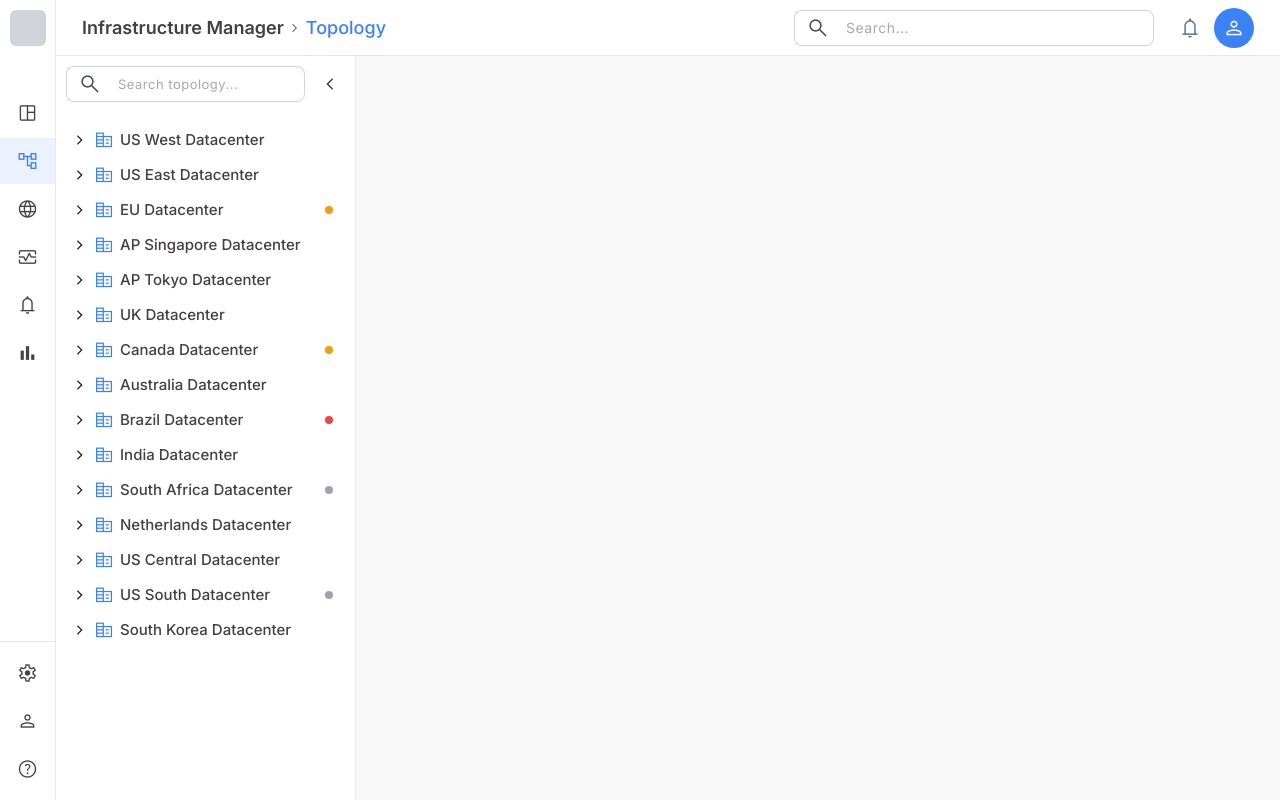
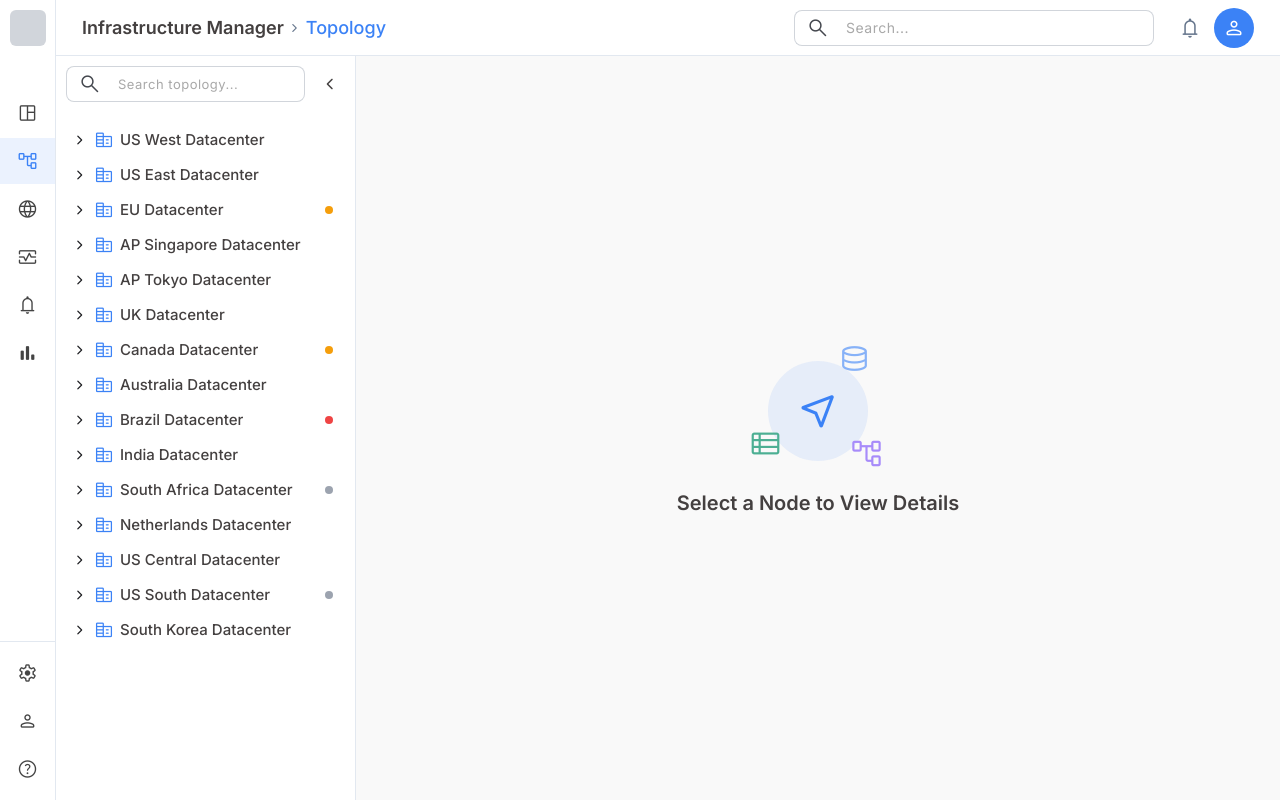
Before and after one commit to B1597/infra-watch, an Angular app: page /topology in a window 1280 px wide. Built offline with nearby package versions, Linux system fonts and the light colour scheme.

Commit message:
add routed node-detail tabs, empty state, css fixes

```diff
--- a/src/app/app.config.ts
+++ b/src/app/app.config.ts
@@ -2,6 +2,7 @@ import { ApplicationConfig, provideBrowserGlobalErrorListeners } from '@angular/
 import { provideRouter, withComponentInputBinding } from '@angular/router';
 import { provideAnimationsAsync } from '@angular/platform-browser/animations/async';
 import { provideHttpClient } from '@angular/common/http';
+import { MAT_ICON_DEFAULT_OPTIONS } from '@angular/material/icon';
 
 import { routes } from './app.routes';
 
@@ -11,5 +12,6 @@ export const appConfig: ApplicationConfig = {
     provideRouter(routes, withComponentInputBinding()),
     provideAnimationsAsync(),
     provideHttpClient(),
+    { provide: MAT_ICON_DEFAULT_OPTIONS, useValue: { fontSet: 'material-symbols-rounded' } },
   ],
 };
--- a/src/app/features/dashboard/components/dashboard-stat-cards/dashboard-stat-cards.component.scss
+++ b/src/app/features/dashboard/components/dashboard-stat-cards/dashboard-stat-cards.component.scss
@@ -70,9 +70,9 @@
     flex-shrink: 0;
 
     mat-icon {
-      font-size: 22px;
-      width: 22px;
-      height: 22px;
+      font-size: 26px;
+      width: 26px;
+      height: 26px;
     }
 
     &--blue   { background: rgba(59, 130, 246, 0.12); mat-icon { color: var(--color-primary); } }
--- a/src/app/features/dashboard/components/infrastructure-overview-card/infrastructure-overview-card.component.html
+++ b/src/app/features/dashboard/components/infrastructure-overview-card/infrastructure-overview-card.component.html
@@ -11,28 +11,28 @@
   <div class="overview-grid">
     <div class="overview-item">
       <div class="overview-item__icon-wrap overview-item__icon-wrap--blue">
-        <mat-icon>language</mat-icon>
+        <mat-icon>database</mat-icon>
       </div>
       <p class="overview-item__value">{{ stats()?.datacenters ?? 0 }}</p>
       <p class="overview-item__label">Datacenters</p>
     </div>
     <div class="overview-item">
       <div class="overview-item__icon-wrap overview-item__icon-wrap--green">
-        <mat-icon>view_agenda</mat-icon>
+        <mat-icon>layers</mat-icon>
       </div>
       <p class="overview-item__value">{{ stats()?.racks ?? 0 }}</p>
       <p class="overview-item__label">Racks</p>
     </div>
     <div class="overview-item">
       <div class="overview-item__icon-wrap overview-item__icon-wrap--orange">
-        <mat-icon>dns</mat-icon>
+        <mat-icon>data_table</mat-icon>
       </div>
       <p class="overview-item__value">{{ stats()?.servers ?? 0 }}</p>
       <p class="overview-item__label">Servers</p>
     </div>
     <div class="overview-item">
       <div class="overview-item__icon-wrap overview-item__icon-wrap--red">
-        <mat-icon>widgets</mat-icon>
+        <mat-icon>deployed_code</mat-icon>
       </div>
       <p class="overview-item__value">{{ stats()?.vms ?? 0 }}</p>
       <p class="overview-item__label">VMs</p>
--- a/src/app/features/dashboard/components/infrastructure-overview-card/infrastructure-overview-card.component.scss
+++ b/src/app/features/dashboard/components/infrastructure-overview-card/infrastructure-overview-card.component.scss
@@ -56,9 +56,9 @@
     margin: 0 auto 10px;
 
     mat-icon {
-      font-size: 24px;
-      width: 24px;
-      height: 24px;
+      font-size: 28px;
+      width: 28px;
+      height: 28px;
     }
 
     &--blue   { background: rgba(59, 130, 246, 0.12); mat-icon { color: var(--color-primary); } }
--- a/src/app/features/topology/components/node-detail/node-detail.component.scss
+++ b/src/app/features/topology/components/node-detail/node-detail.component.scss
@@ -7,7 +7,7 @@
     display: flex;
     align-items: center;
     gap: 2px;
-    padding: 12px 16px;
+    padding: 15px 16px;
     border-bottom: 1px solid var(--color-border);
     flex-shrink: 0;
   }
@@ -56,5 +56,6 @@
     flex: 1;
     overflow-y: auto;
     padding: 16px;
+    min-height: 0;
   }
 }
--- a/src/app/features/topology/components/node-detail/node-detail.component.ts
+++ b/src/app/features/topology/components/node-detail/node-detail.component.ts
@@ -1,11 +1,12 @@
 import { Component, inject } from '@angular/core';
-import { RouterLink, RouterOutlet } from '@angular/router';
+import { RouterLink, RouterLinkActive, RouterOutlet } from '@angular/router';
 import { MatIcon } from '@angular/material/icon';
+import { MatTabsModule } from '@angular/material/tabs';
 import { TopologySelectionService } from '../../services/topology-selection.service';
 
 @Component({
   selector: 'app-node-detail',
-  imports: [RouterOutlet, RouterLink, MatIcon],
+  imports: [RouterOutlet, RouterLink, RouterLinkActive, MatIcon, MatTabsModule],
   templateUrl: './node-detail.component.html',
   styleUrl: './node-detail.component.scss',
 })
--- a/src/app/features/topology/pages/topology-page/topology-page.component.html
+++ b/src/app/features/topology/pages/topology-page/topology-page.component.html
@@ -19,6 +19,21 @@
   </div>
 
   <div class="topology-page__right">
+    @if (!sel.selection()) {
+      <div class="topology-page__empty">
+        <div class="topology-page__empty-inner">
+          <div class="topology-page__empty-graphic">
+            <div class="topology-page__empty-circle">
+              <mat-icon class="topology-page__empty-cursor">near_me</mat-icon>
+            </div>
+            <mat-icon class="topology-page__empty-float topology-page__empty-float--db">database</mat-icon>
+            <mat-icon class="topology-page__empty-float topology-page__empty-float--server">view_list</mat-icon>
+            <mat-icon class="topology-page__empty-float topology-page__empty-float--tree">account_tree</mat-icon>
+          </div>
+          <span class="topology-page__empty-label">Select a Node to View Details</span>
+        </div>
+      </div>
+    }
     <router-outlet />
   </div>
 
--- a/src/app/features/topology/pages/topology-page/topology-page.component.scss
+++ b/src/app/features/topology/pages/topology-page/topology-page.component.scss
@@ -1,3 +1,9 @@
+:host {
+  display: block;
+  height: 100%;
+  overflow: hidden;
+}
+
 .topology-page {
   display: flex;
   height: 100%;
@@ -51,5 +57,75 @@
   &__right {
     flex: 1;
     min-width: 0;
+    overflow: hidden;
+  }
+
+  &__empty {
+    display: flex;
+    flex-direction: column;
+    align-items: center;
+    justify-content: center;
+    height: 100%;
+  }
+
+  &__empty-inner {
+    display: flex;
+    flex-direction: column;
+    align-items: center;
+    gap: 10px;
+  }
+
+  &__empty-graphic {
+    position: relative;
+    width: 140px;
+    height: 140px;
+  }
+
+  &__empty-circle {
+    position: absolute;
+    inset: 20px;
+    background: color-mix(in srgb, var(--color-primary) 10%, transparent);
+    border-radius: 50%;
+    display: flex;
+    align-items: center;
+    justify-content: center;
+  }
+
+  &__empty-cursor {
+    font-size: 50px;
+    width: 50px;
+    height: 50px;
+    color: var(--color-primary);
+  }
+
+  &__empty-float {
+    position: absolute;
+    font-size: 35px;
+    width: 35px;
+    height: 35px;
+
+    &--db {
+      top: 0;
+      right: 16px;
+      color: color-mix(in srgb, var(--color-primary) 60%, transparent);
+    }
+
+    &--server {
+      bottom: 20px;
+      left: 0;
+      color: #4caf93;
+    }
+
+    &--tree {
+      bottom: 10px;
+      right: 4px;
+      color: #a78bfa;
+    }
+  }
+
+  &__empty-label {
+    font-size: 20px;
+    font-weight: 600;
+    color: var(--color-text);
   }
 }
--- a/src/app/features/topology/pages/topology-page/topology-page.component.ts
+++ b/src/app/features/topology/pages/topology-page/topology-page.component.ts
@@ -5,6 +5,7 @@ import { MatIcon } from '@angular/material/icon';
 import { MatFormFieldModule } from '@angular/material/form-field';
 import { MatInputModule } from '@angular/material/input';
 import { LayoutService } from '../../../../core/services/layout.service';
+import { TopologySelectionService } from '../../services/topology-selection.service';
 
 @Component({
   selector: 'app-topology-page',
@@ -14,6 +15,7 @@ import { LayoutService } from '../../../../core/services/layout.service';
 })
 export class TopologyPageComponent implements OnInit {
   private readonly layoutService = inject(LayoutService);
+  readonly sel = inject(TopologySelectionService);
   collapsed = signal(false);
 
   ngOnInit(): void {
--- a/src/index.html
+++ b/src/index.html
@@ -7,7 +7,7 @@
   <meta name="viewport" content="width=device-width, initial-scale=1">
   <link rel="icon" type="image/x-icon" href="favicon.ico">
   <link href="https://fonts.googleapis.com/css2?family=Inter:wght@300;400;500;600;700&display=swap" rel="stylesheet">
-  <link href="https://fonts.googleapis.com/css2?family=Material+Symbols+Outlined:opsz,wght,FILL,GRAD@20..48,100..700,0..1,-50..200" rel="stylesheet">
+  <link href="https://fonts.googleapis.com/css2?family=Material+Symbols+Rounded:opsz,wght,FILL,GRAD@20..48,100..700,0..1,-50..200" rel="stylesheet">
 
 </head>
 <body>
--- a/src/styles.scss
+++ b/src/styles.scss
@@ -76,7 +76,7 @@ body {
   -webkit-font-smoothing: antialiased;
 }
 
-.material-symbols-outlined {
+.material-symbols-rounded {
   font-variation-settings:
     'FILL' 0,
     'wght' 300,
```
Also changed, not shown: src/app/features/topology/components/node-detail/node-detail.component.html (+25 -3 lines).
